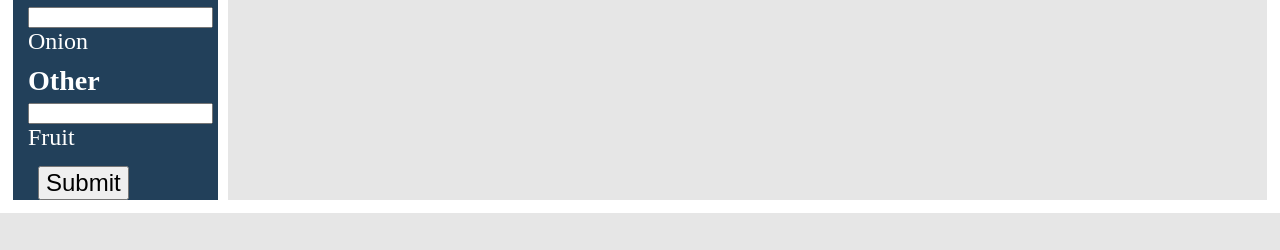
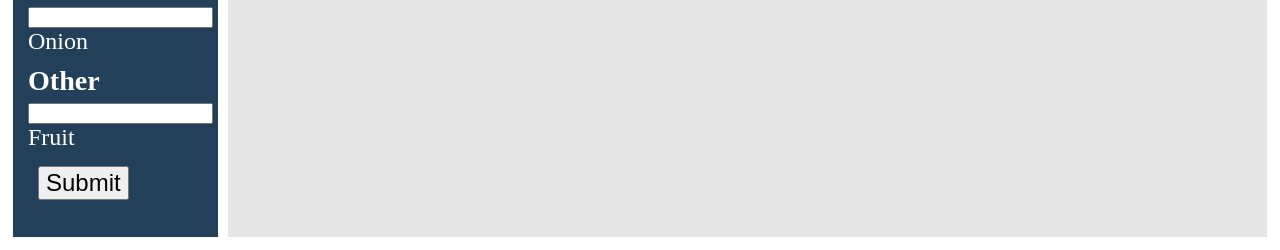
Before and after one commit to TomAlfano/Recipe-Finder, a Flask app: template templates/website.html in a window 1280 px wide. Shown: the part 1076-1326 px from the top of the page. Before the commit the page ends 1289 px from the top, so only its background shows below. Run offline with Flask 2, Linux system fonts and the light colour scheme; the template is opened without the code that fills it: most values are stand-ins (such as "Sample title", 1, 10 or a date in 2020); form fields are guessed from the names that the template uses; parts of the project's set-up code (start-up, migrations or seed data) failed here and were passed over.

Commit message:
small change to layout

```diff
--- a/main.py
+++ b/main.py
@@ -1,6 +1,5 @@
 from flask import Flask, render_template, request, url_for, redirect
-from .forms import  InputForm
-from .forms import JSONButton
+from .cvsetup import  InputForm, JSONButton
 from .bayes import machineLearning
 
 import json
--- a/static/style.css
+++ b/static/style.css
@@ -111,6 +111,9 @@
   font-size: 1.5rem;
 }
 
+.JSONbutton{
+  padding: 37px 0px 0px 37px;
+}
 .results{
   display: flex;
   flex-direction: column;
@@ -118,7 +121,9 @@
 }
 
 .outputTitle{
+  display: flex;
   padding-left: 5px;
+  font-size: 1.5rem;
 }
 
 .output{
--- a/templates/base.html
+++ b/templates/base.html
@@ -6,10 +6,8 @@
   <meta name="viewport" content="width=device-width, initial-scale=1, shrink-to-fit=no">
   <!-- Bootstrap CSS -->
   <link rel="stylesheet" href=".\style.css">
-
   <title>{% block title %} Base page {% endblock %}</title>
   </head>
-
   <body>
     <header>
       <div class="topBarTitle">
@@ -50,8 +48,8 @@
               <div class = "button">{{ form.submit(id = 'submitButton') }}</div>
             </div>
           </form>
-        <form>  <div class = "JSONbutton">{{ button.download(id = 'JSONButton') }}</div> </form>
         </div>
+        <form><div class = "JSONbutton">{{ button.download(id = 'JSONButton') }}</div></form>
       </div>
         {% block content %}
         {% endblock %}
```
Also changed, not shown: cvsetup.py (renamed from forms.py).
